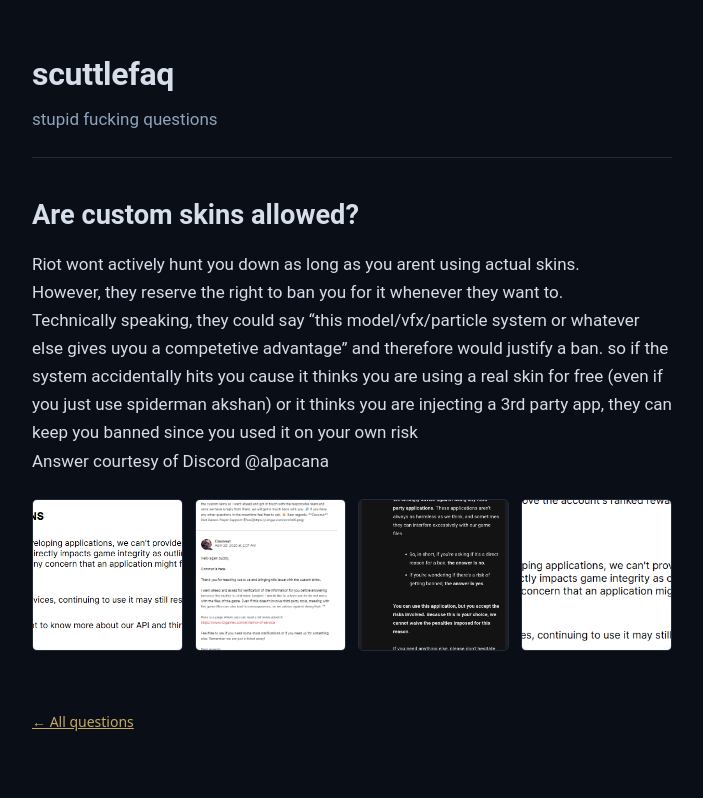
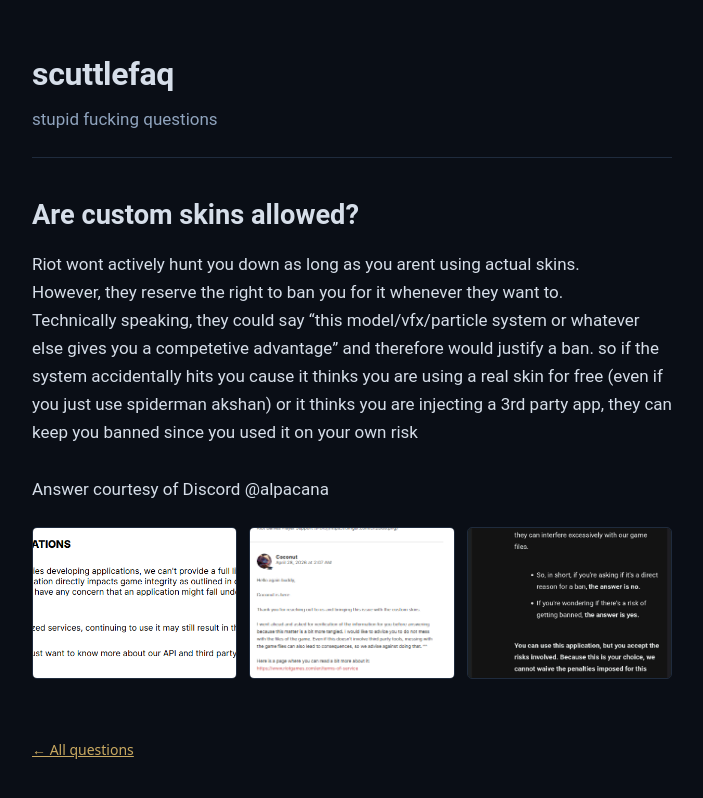
Before and after one commit to scuttlecat/scuttlefaq, a Jekyll site: the page built from _faqs/are-custom-skins-allowed.md, in a window 1280 px wide. Shown: the top 798 px of the page, without its empty margins (288-991 px from the left). Built offline with Jekyll 4.4.1, drawn with Linux system fonts in a browser that asks for light colours.

Commit message:
fix thing

```diff
--- a/_faqs/are-custom-skins-allowed.md
+++ b/_faqs/are-custom-skins-allowed.md
@@ -5,8 +5,8 @@
 ---
 Riot wont actively hunt you down as long as you arent using actual skins.<br>
 However, they reserve the right to ban you for it whenever they want to.<br>
-Technically speaking, they could say "this model/vfx/particle system or whatever else gives uyou a competetive advantage" and therefore would justify a ban.
-so if the system accidentally hits you cause it thinks you are using a real skin for free (even if you just use spiderman akshan) or it thinks you are injecting a 3rd party app, they can keep you banned since you used it on your own risk<br>
+Technically speaking, they could say "this model/vfx/particle system or whatever else gives you a competetive advantage" and therefore would justify a ban.
+so if the system accidentally hits you cause it thinks you are using a real skin for free (even if you just use spiderman akshan) or it thinks you are injecting a 3rd party app, they can keep you banned since you used it on your own risk<br><br>
 Answer courtesy of Discord @alpacana
 
 <div class="image-gallery">
@@ -19,7 +19,4 @@
   <a href="{{ '/assets/img/customSkin3.png' | relative_url }}" data-lightbox>
     <img src="{{ '/assets/img/customSkin3.png' | relative_url }}" alt="Custom skin example 3" loading="lazy">
   </a>
-  <a href="{{ '/assets/img/customSkin4.png' | relative_url }}" data-lightbox>
-    <img src="{{ '/assets/img/customSkin4.png' | relative_url }}" alt="Custom skin example 4" loading="lazy">
-  </a>
 </div>
```
Also changed, not shown: assets/img/customSkin4.png (deleted).
